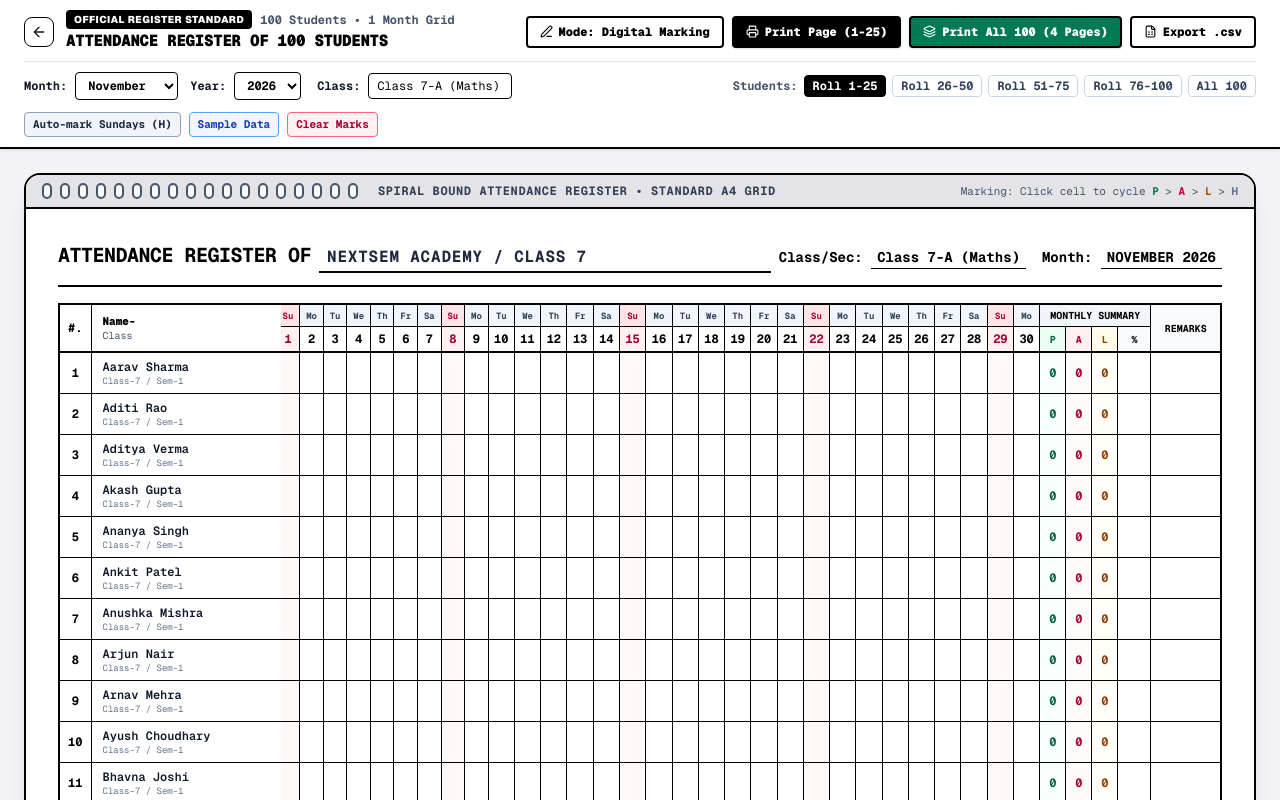
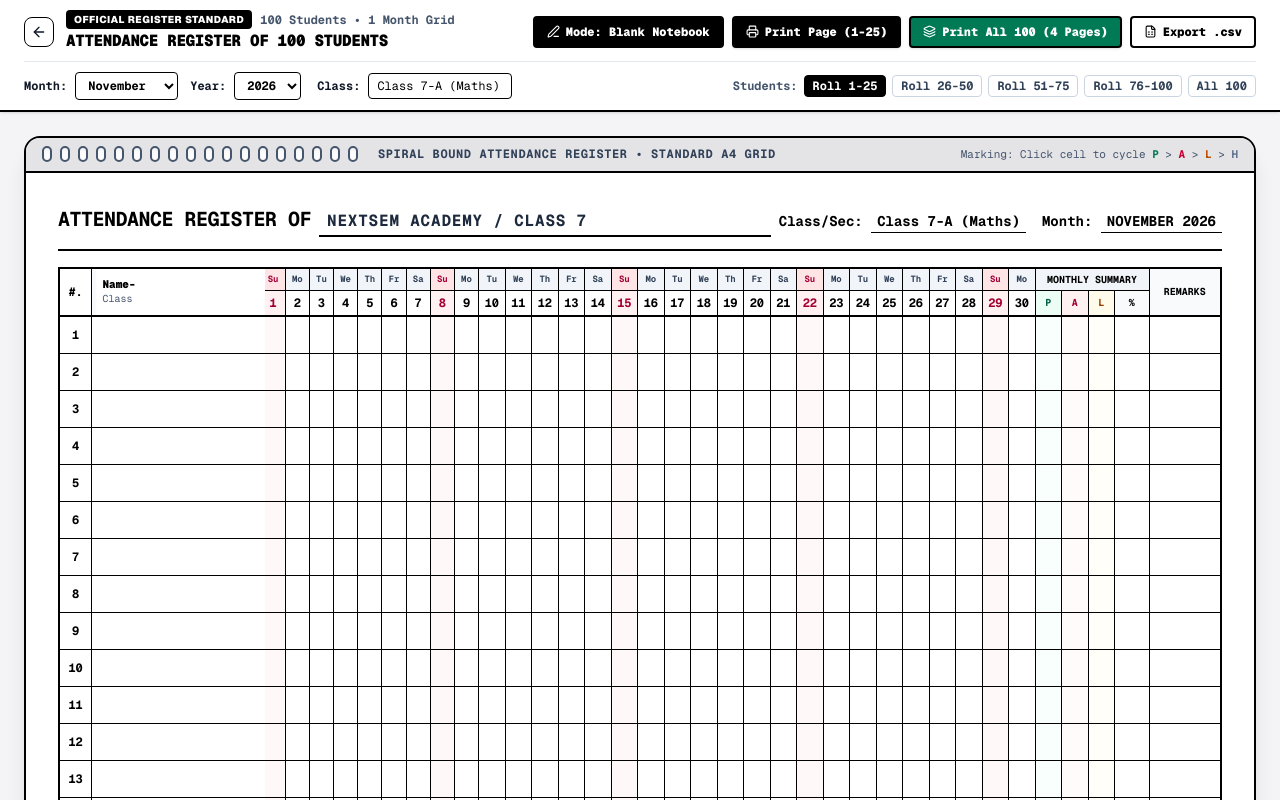
Before and after one commit to nextsemorg/NextSemWorksheet, a Next.js app: page /attendance in a window 1280 px wide. Shown: the top 800 px of the page. Built offline with nearby package versions, Linux system fonts and the light colour scheme.

Commit message:
fix: leave blank spaces under Name Class column for handwritten entry and OneNote stylus

```diff
--- a/src/components/AttendanceRegisterStudio.tsx
+++ b/src/components/AttendanceRegisterStudio.tsx
@@ -21,7 +21,7 @@ export default function AttendanceRegisterStudio() {
   const [searchQuery, setSearchQuery] = useState<string>("");
   const [viewMode, setViewMode] = useState<"spiral" | "print" | "compact">("spiral");
   const [pageSlice, setPageSlice] = useState<"all" | "1-25" | "26-50" | "51-75" | "76-100">("1-25");
-  const [blankTemplateMode, setBlankTemplateMode] = useState<boolean>(false);
+  const [blankTemplateMode, setBlankTemplateMode] = useState<boolean>(true);
   const [activeDateForQuickMark, setActiveDateForQuickMark] = useState<number>(1);
   const [copiedNotification, setCopiedNotification] = useState<string | null>(null);
 
@@ -496,8 +496,14 @@ export default function AttendanceRegisterStudio() {
 
                         {/* Name and Class Column (Sticky Left) */}
                         <td className="border-r border-black p-1.5 text-left font-bold bg-white sticky left-9 z-10 shadow-[2px_0_4px_rgba(0,0,0,0.06)] truncate max-w-[180px] sm:max-w-none">
-                          <div className="truncate text-slate-900 font-semibold">{student.name}</div>
-                          <div className="text-[9px] font-normal text-slate-500 truncate">{student.className}</div>
+                          {blankTemplateMode ? (
+                            <div className="h-6 w-full"></div>
+                          ) : (
+                            <>
+                              <div className="truncate text-slate-900 font-semibold">{student.name}</div>
+                              <div className="text-[9px] font-normal text-slate-500 truncate">{student.className}</div>
+                            </>
+                          )}
                         </td>
 
                         {/* 31 Attendance Day Cells */}
--- a/src/data/attendanceData.ts
+++ b/src/data/attendanceData.ts
@@ -31,7 +31,9 @@ export const DEFAULT_STUDENT_NAMES: string[] = [
 export function generate100Students(fillSample: boolean = false): StudentAttendance[] {
   return Array.from({ length: 100 }, (_, index) => {
     const rollNo = index + 1;
-    const name = DEFAULT_STUDENT_NAMES[index] || `Student ${rollNo}`;
+    // Default to completely blank name and class so the user can write on them or in OneNote
+    const name = fillSample ? (DEFAULT_STUDENT_NAMES[index] || `Student ${rollNo}`) : "";
+    const className = fillSample ? "Class-7 / Sem-1" : "";
     const attendance: Record<number, "P" | "A" | "L" | "H" | ""> = {};
 
     for (let day = 1; day <= 31; day++) {
@@ -54,7 +56,7 @@ export function generate100Students(fillSample: boolean = false): StudentAttenda
     return {
       rollNo,
       name,
-      className: "Class-7 / Sem-1",
+      className,
       attendance
     };
   });
```
Also changed, not shown: public/attendance_preview_blank.png (added), 1 other file (tests, documents, lock files or other folders).
